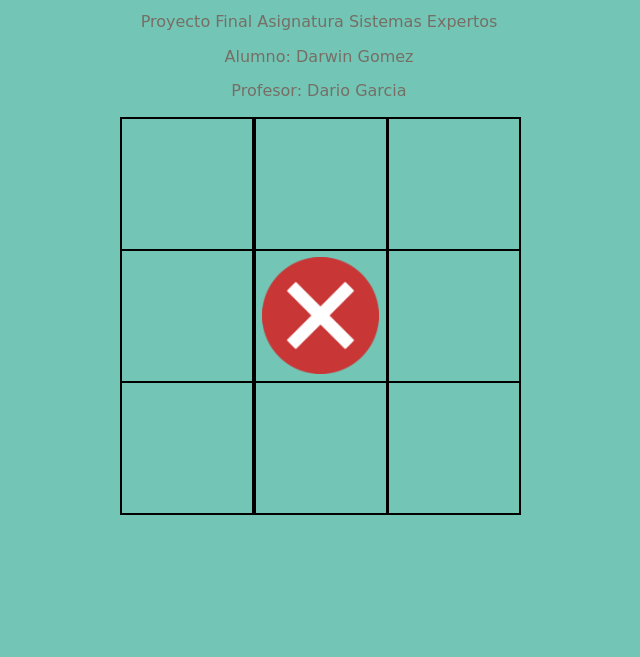
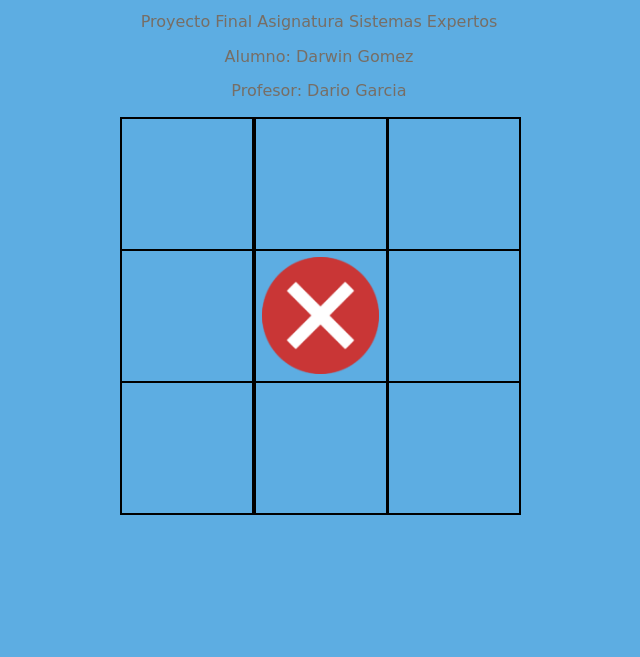
Before and after one commit to darwintnt/triki, a plain HTML site: page index.html in a window 1280 px wide. Shown: the part 143-800 px from the top of the page, without its empty margins (321-961 px from the left). Drawn offline with Linux system fonts and the light colour scheme; a web font is replaced by a local one.

Commit message:
Update style.css
Cambio color fondo de pagina

```diff
--- a/css/style.css
+++ b/css/style.css
@@ -2,7 +2,7 @@ body{
 	font-family: 'Baloo', cursive;
 	font-size: 16px;
 	color: #776E65;
-	background-color: #73C6B6;
+	background-color: #5DADE2;
 
 }
 #content{
```
